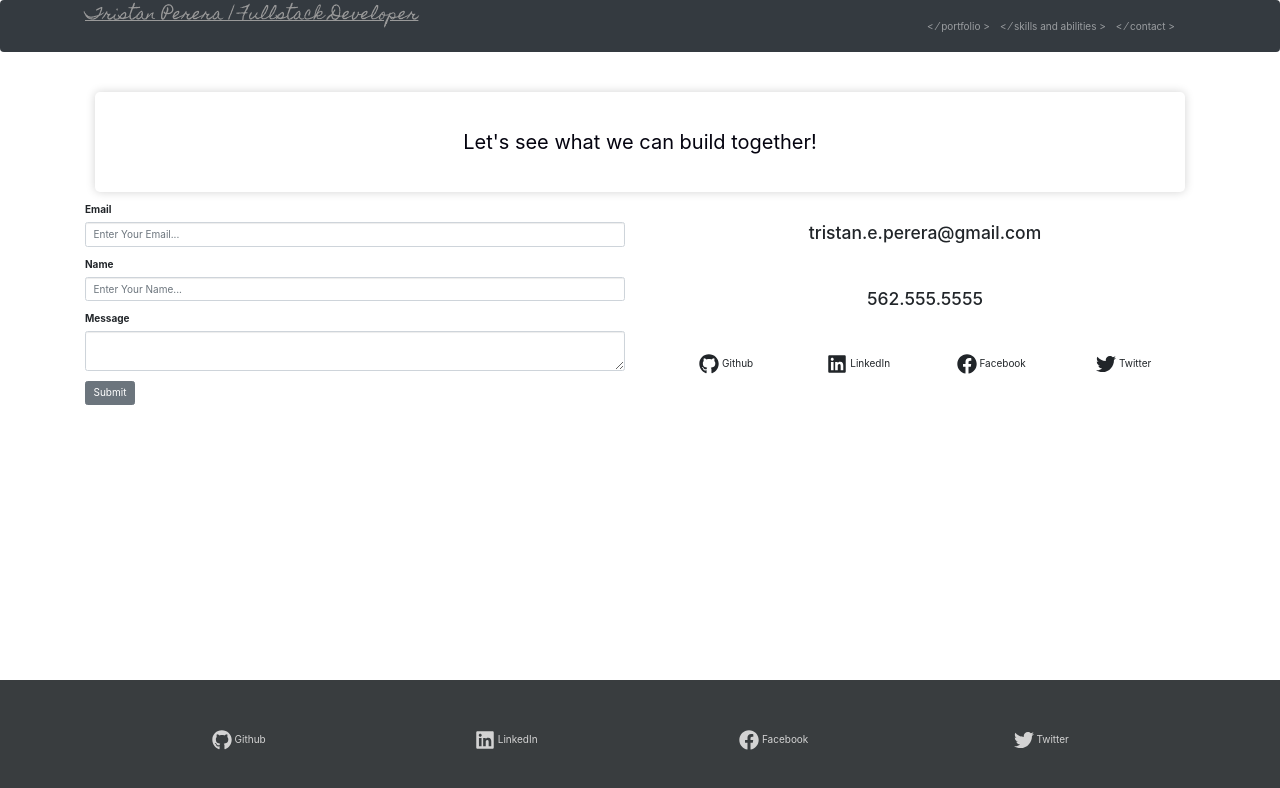
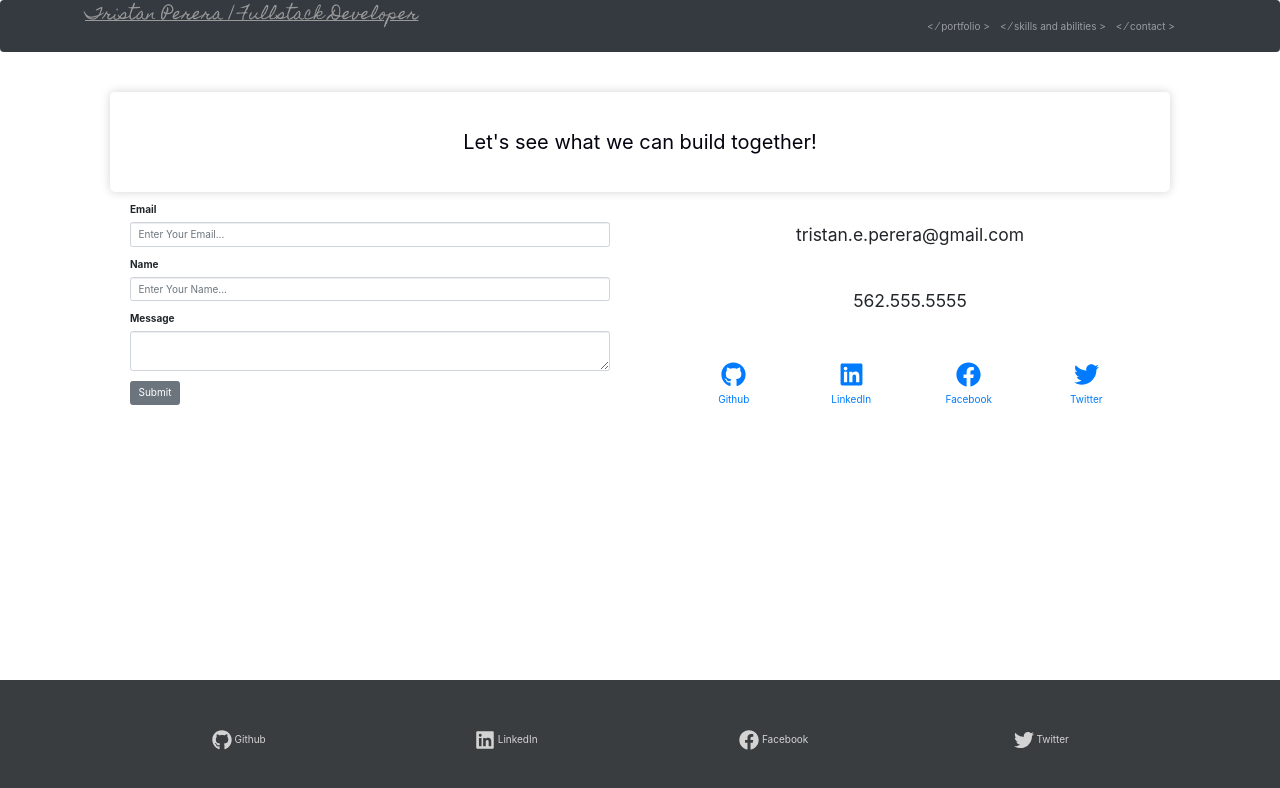
Before and after one commit to trizmo/profile-react, a React (Create React App) app: page /contact in a window 1280 px wide. Shown: the top 788 px of the page. Built offline with nearby package versions, Linux system fonts and the light colour scheme.

Commit message:
fixed socialMedia links, cleaned up contact page

```diff
--- a/src/components/Contact.js
+++ b/src/components/Contact.js
@@ -1,5 +1,5 @@
 import React, { Component } from 'react';
-import { Row, Col } from 'reactstrap';
+import { Row, Col, Container } from 'reactstrap';
 
 import ContactForm from './ContactForm'
 import ContactInfo from './ContactInfo'
@@ -7,12 +7,13 @@ import ContactInfo from './ContactInfo'
 export default class Contact extends Component {
   render() {
     return (
-      <div>
+      <Container>
 
         <div style={styles.mainText} className="text-center">
           Let's see what we can build together!
         </div>
 
+        <Container>
           <Row>
             <Col>
               <ContactForm />
@@ -21,10 +22,11 @@ export default class Contact extends Component {
               <ContactInfo />
             </Col>
           </Row>
+        </Container>
 
 
 
-      </div>
+      </Container>
     )
   }
 }
--- a/src/components/ContactForm.js
+++ b/src/components/ContactForm.js
@@ -1,17 +1,18 @@
 import React from 'react';
-import { Form, FormGroup, Label, Input, Button, Row, Col } from 'reactstrap';
+import { Form, FormGroup, Label, Input, Button, Container } from 'reactstrap';
 
 export default function ContactForm() {
   return (
+    <Container>
       <Form>
         <FormGroup>
           <Label for="contactEmail">Email</Label>
-        <Input type="email" name="email" id="contactEmail" placeholder="Enter Your Email..."/>
+          <Input type="email" name="email" id="contactEmail" placeholder="Enter Your Email..." />
         </FormGroup>
 
         <FormGroup>
           <Label for="contactName">Name</Label>
-        <Input type="text" name="name" id="contactName" placeholder="Enter Your Name..."/>
+          <Input type="text" name="name" id="contactName" placeholder="Enter Your Name..." />
         </FormGroup>
 
         <FormGroup>
@@ -21,6 +22,6 @@ export default function ContactForm() {
 
         <Button>Submit</Button>
       </Form>
-
+    </Container>
   )
 }
--- a/src/components/ContactInfo.js
+++ b/src/components/ContactInfo.js
@@ -1,44 +1,76 @@
 import React from 'react';
-import { Row, Col } from 'reactstrap';
+import { Row, Col, Container } from 'reactstrap';
 import { FaGithub, FaLinkedin, FaFacebook, FaTwitter } from 'react-icons/fa';
 
 
 export default function ContactInfo() {
   return (
-    <div>
+    <Container>
       <div style={styles.email} className="text-center">
-        <h3>tristan.e.perera@gmail.com</h3>
+        tristan.e.perera@gmail.com
       </div>
 
       <div style={styles.phoneNumber} className="text-center">
-      <h3>562.555.5555</h3>
+        562.555.5555
       </div>
 
       <Row style={styles.socialMedia} className="text-center">
+
         <Col>
-          <FaGithub style={{fontSize: "2em"}} /> Github
+          <a href="https://github.com/trizmo" target="_blank" style={{ textDecoration: "none" }}>
+            <div style={styles.socialIcon} >
+              <FaGithub />
+            </div>
+            Github
+            </a>
         </Col>
+
         <Col>
-          <FaLinkedin style={{fontSize: "2em"}} /> LinkedIn
+          <a href="https://www.linkedin.com/in/tristan-perera/" target="_blank" style={{ textDecoration: "none" }}>
+            <div style={styles.socialIcon} >
+              <FaLinkedin />
+            </div>
+            LinkedIn
+            </a>
         </Col>
+
         <Col>
-          <FaFacebook style={{fontSize: "2em"}} /> Facebook
+          <a href="#" target="_blank" style={{ textDecoration: "none" }}>
+            <div style={styles.socialIcon} >
+              <FaFacebook />
+            </div>
+            Facebook
+            </a>
         </Col>
+
         <Col>
-          <FaTwitter style={{fontSize: "2em"}} /> Twitter
+          <a href="https://twitter.com/lastskycaptain" target="_blank" style={{ textDecoration: "none" }}>
+            <div style={styles.socialIcon} >
+              <FaTwitter />
+            </div>
+            Twitter
+            </a>
         </Col>
+
       </Row>
-    </div>
+    </Container>
   )
 }
 const styles = {
   email: {
     padding: 20,
+    fontSize: "1.75em",
   },
   phoneNumber: {
     padding: 20,
+    fontSize: "1.75em",
   },
   socialMedia: {
     padding: 20,
   },
+
+  socialIcon: {
+    textDecoration: "none",
+    fontSize: "2.5em"
   }
+}
--- a/src/components/Portfolio.js
+++ b/src/components/Portfolio.js
@@ -1,7 +1,8 @@
-import React, { Component } from 'react'
+import React, { Component } from 'react';
+import { Container } from 'reactstrap';
 
 import WorkCard from './WorkCard';
-import projectsData from '../data/projects'
+import projectsData from '../data/projects';
 
 export default class Portfolio extends Component {
   constructor(props) {
@@ -12,33 +13,28 @@ export default class Portfolio extends Component {
   }
   render() {
     return (
-      <div>
+      <Container>
 
       <div style={styles.mainText} className="text-center">
         Building projects for businesses, with friends, or just for fun.
       </div>
 
-      <div style={{
+      <Container style={{
         display: "flex",
         flex: 1,
         flexDirection: "row",
         flexWrap: "wrap"
-      }}
+        }}
 
-      className={"text-center"}
+        className={"text-center"}
 
-      >
+        >
 
 
         {this.state.projects.map(project => {
           return (
 
-            <div
-            style={{
-              display: "flex",
-              flex: 1,
-              margin: 10,
-            }}>
+            <div style={{ display: "flex", flex: 1, margin: 10, }}>
 
               <WorkCard
                 key={project.id}
@@ -53,8 +49,8 @@ export default class Portfolio extends Component {
         })}
 
 
-      </div>
-  </div>
+      </Container>
+  </Container>
     )
   }
 }
--- a/src/components/Skillz.js
+++ b/src/components/Skillz.js
@@ -1,11 +1,12 @@
-import React, { Component } from 'react'
+import React, { Component } from 'react';
+import { Container } from 'reactstrap';
 
 import SkillCard from './SkillCard'
-import SkillsData from '../data/skillz'
+import SkillsData from '../data/skillz';
 
 export default class Skillz extends Component {
 
-    constructor(props){
+  constructor(props) {
     super(props);
     this.state = {
       skills: SkillsData,
@@ -14,7 +15,7 @@ export default class Skillz extends Component {
 
   render() {
     return (
-      <div>
+      <Container>
 
 
 
@@ -23,7 +24,7 @@ export default class Skillz extends Component {
     </div>
 
 
-      <div style={{
+        <Container style={{
           display: "flex",
           flex: 1,
           flexDirection: "row",
@@ -36,7 +37,7 @@ export default class Skillz extends Component {
         >
 
           {this.state.skills.map(skill => {
-        return(
+            return (
 
               <div
                 style={{
@@ -61,8 +62,8 @@ export default class Skillz extends Component {
           })}
 
 
-      </div>
-      </div>
+        </Container>
+      </Container>
     )
   }
 }
```
Lines whose indentation alone changed are shown as unchanged.
